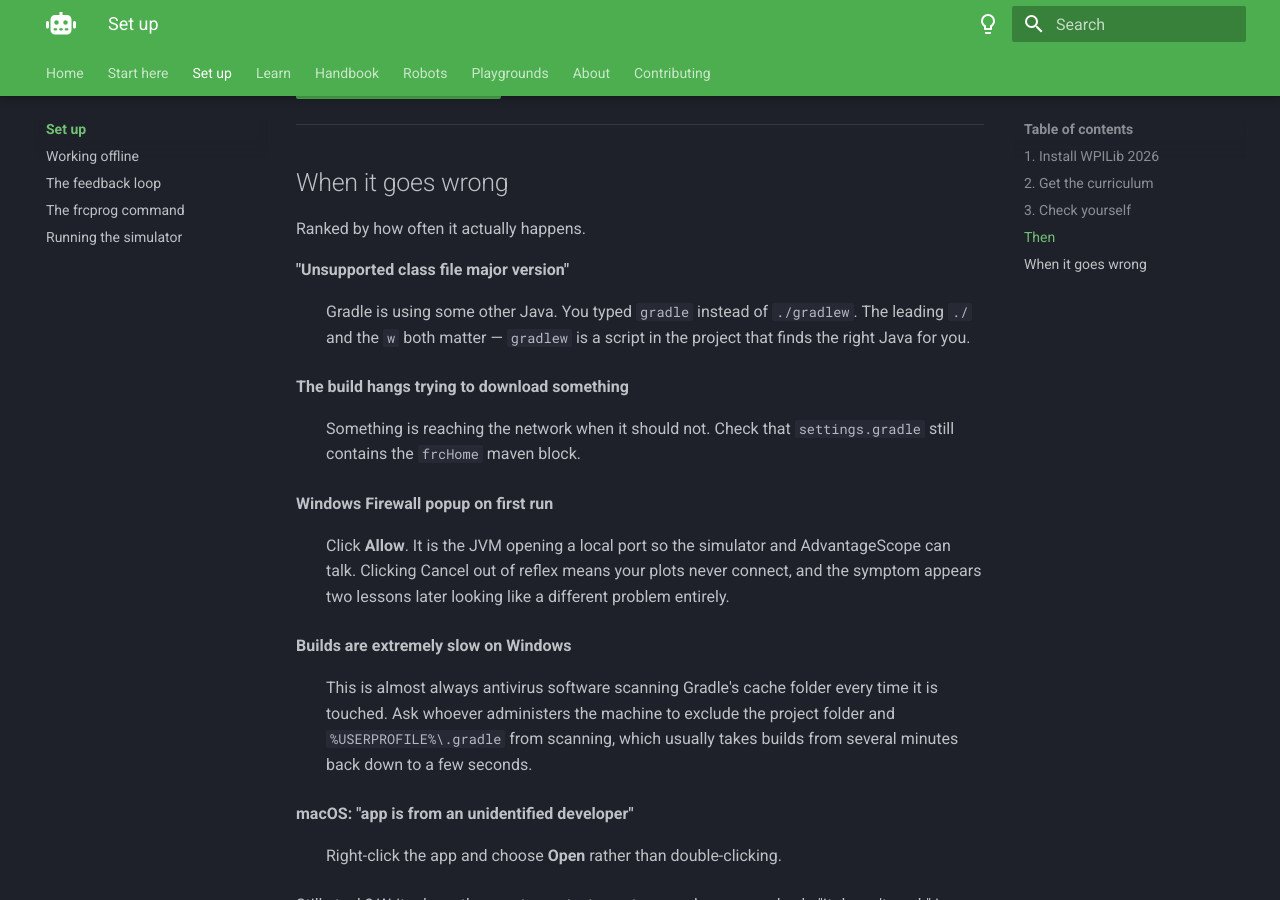
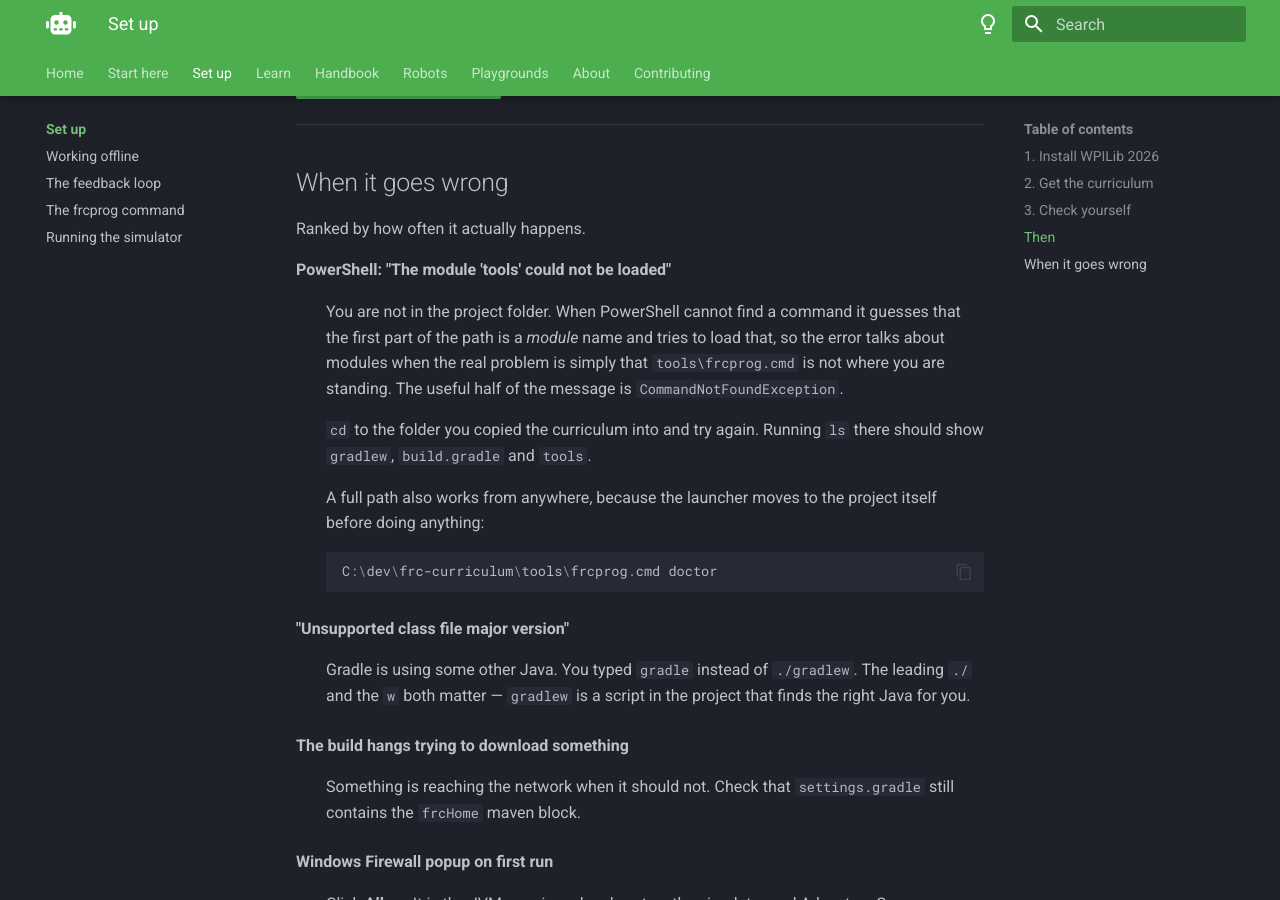
Before and after one commit to karthiksing05/frc-programming, an MkDocs documentation site: the page built from docs/setup/index.md, in a window 1280 px wide and 900 px high, scrolled down 2551 px. Built offline with MkDocs 1.6.1 and Material for MkDocs 9.7.7, drawn with Linux system fonts in a browser that asks for light colours.

Commit message:
Publish the website from dev @ 138b5cf
Generated by tools/publish-branches.sh. Do not edit this branch directly —
the next run overwrites it. All work happens on dev.

````diff
--- a/docs/setup/index.md
+++ b/docs/setup/index.md
@@ -121,6 +121,23 @@ problem to have.
 
 Ranked by how often it actually happens.
 
+**PowerShell: "The module 'tools' could not be loaded"**
+:   You are not in the project folder. When PowerShell cannot find a command it guesses
+    that the first part of the path is a *module* name and tries to load that, so the
+    error talks about modules when the real problem is simply that `tools\frcprog.cmd`
+    is not where you are standing. The useful half of the message is
+    `CommandNotFoundException`.
+
+    `cd` to the folder you copied the curriculum into and try again. Running `ls` there
+    should show `gradlew`, `build.gradle` and `tools`.
+
+    A full path also works from anywhere, because the launcher moves to the project
+    itself before doing anything:
+
+    ```powershell
+    C:\dev\frc-curriculum\tools\frcprog.cmd doctor
+    ```
+
 **"Unsupported class file major version"**
 :   Gradle is using some other Java. You typed `gradle` instead of `./gradlew`. The
     leading `./` and the `w` both matter — `gradlew` is a script in the project that
````
Also changed, not shown: curriculum/lessons/0a-first-run-install/README.md (+8 -0 lines).
